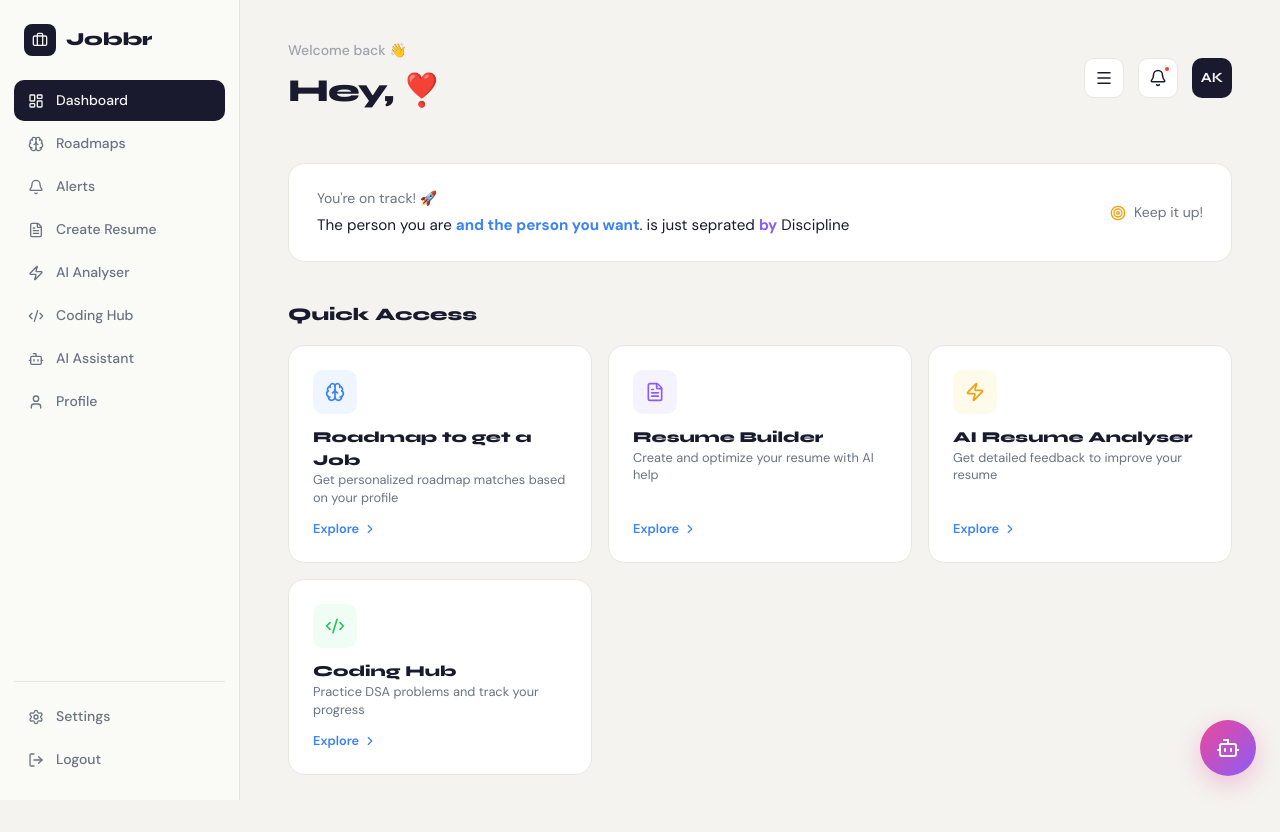
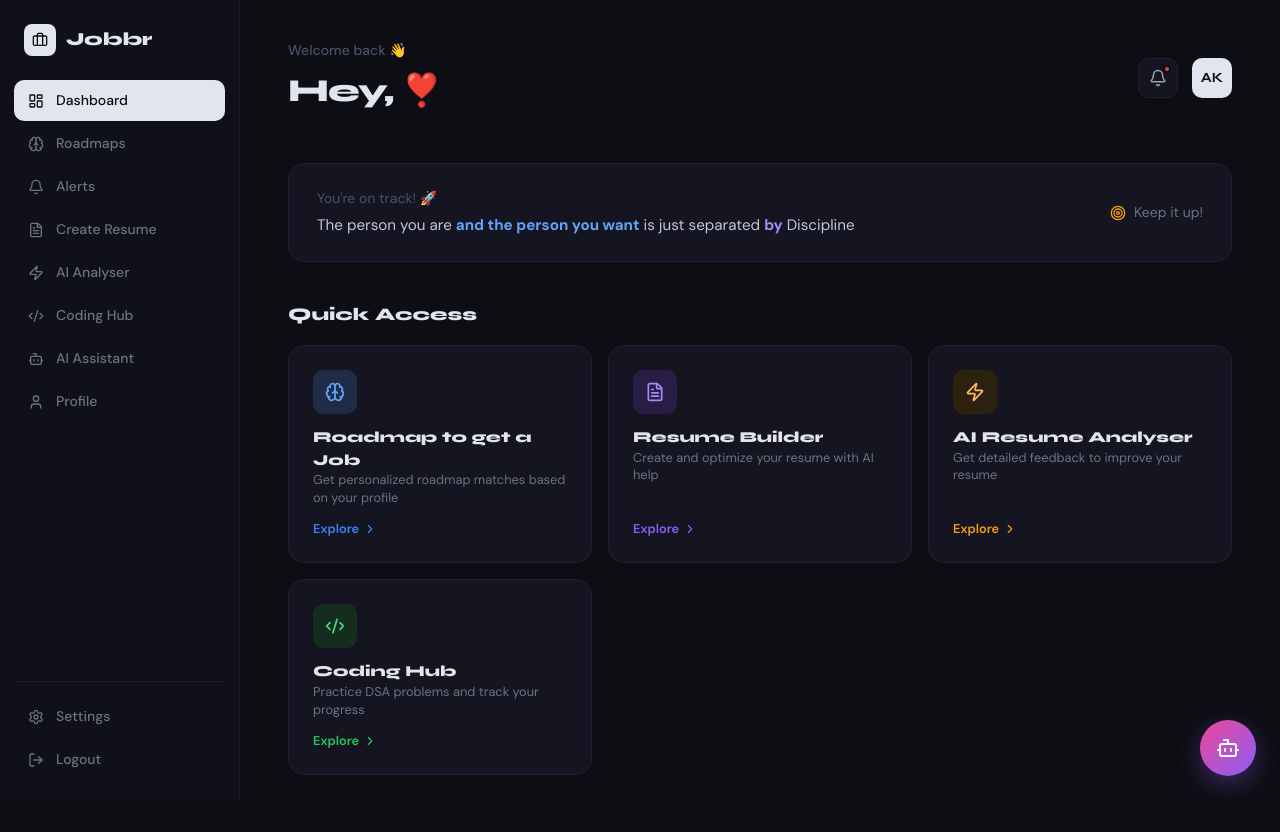
Before and after one commit to aashirwad89/Jobbr-, a Next.js app in the folder main/: page /home in a window 1280 px wide. Shown: the top 832 px of the page. Built offline with nearby package versions, Linux system fonts and the light colour scheme.

Commit message:
Updated system

```diff
--- a/main/app/home/page.tsx
+++ b/main/app/home/page.tsx
@@ -37,29 +37,33 @@ const features = [
     icon: Brain,
     title: 'Roadmap to get a Job',
     desc: 'Get personalized roadmap matches based on your profile',
-    color: '#3B82F6',
-    bg: '#EFF6FF',
+    color: '#60A5FA',
+    bg: '#1E2D45',
+    accent: '#3B82F6',
   },
   {
     icon: FileText,
     title: 'Resume Builder',
     desc: 'Create and optimize your resume with AI help',
-    color: '#8B5CF6',
-    bg: '#F5F3FF',
+    color: '#A78BFA',
+    bg: '#271D45',
+    accent: '#8B5CF6',
   },
   {
     icon: Zap,
     title: 'AI Resume Analyser',
     desc: 'Get detailed feedback to improve your resume',
-    color: '#F59E0B',
-    bg: '#FFFBEB',
+    color: '#FBB96A',
+    bg: '#2D2210',
+    accent: '#F59E0B',
   },
   {
     icon: Code2,
     title: 'Coding Hub',
     desc: 'Practice DSA problems and track your progress',
-    color: '#22C55E',
-    bg: '#F0FDF4',
+    color: '#4ADE80',
+    bg: '#152D1E',
+    accent: '#22C55E',
   },
 ];
 
@@ -94,11 +98,10 @@ export default function JobbrHome() {
     setMessages([...messages, newUserMessage]);
     setInputValue('');
 
-    // Simulate AI response
     setTimeout(() => {
       const responses = [
-        'That\'s a great question! Let me help you with that.',
-        'Based on your profile, I\'d recommend focusing on system design for SDE roles.',
+        "That's a great question! Let me help you with that.",
+        "Based on your profile, I'd recommend focusing on system design for SDE roles.",
         'Your resume looks good, but adding more projects could help boost your match rate.',
         'Keep practicing DSA! Consistency is key to cracking interviews.',
       ];
@@ -119,9 +122,9 @@ export default function JobbrHome() {
       style={{
         display: 'flex',
         minHeight: '100vh',
-        background: '#F4F3EF',
+        background: '#0D0E14',
         fontFamily: "'DM Sans', 'Segoe UI', sans-serif",
-        color: '#1A1A2E',
+        color: '#E2E4EF',
       }}
     >
       <style>{`
@@ -129,7 +132,7 @@ export default function JobbrHome() {
         * { box-sizing: border-box; margin: 0; padding: 0; }
         ::-webkit-scrollbar { width: 4px; }
         ::-webkit-scrollbar-track { background: transparent; }
-        ::-webkit-scrollbar-thumb { background: #D1D0CB; border-radius: 4px; }
+        ::-webkit-scrollbar-thumb { background: #2E3047; border-radius: 4px; }
 
         .nav-item {
           display: flex; align-items: center; gap: 12px;
@@ -138,28 +141,32 @@ export default function JobbrHome() {
           font-size: 0.875rem; font-weight: 500;
           transition: all 0.18s; white-space: nowrap;
         }
-        .nav-item:hover { background: #ECEAE4; color: #1A1A2E; }
-        .nav-item.active { background: #1A1A2E; color: #F4F3EF; }
+        .nav-item:hover { background: #1A1C28; color: #E2E4EF; }
+        .nav-item.active { background: #E2E4EF; color: #0D0E14; }
 
         .feature-card {
-          background: #FFFFFF; border: 1px solid #E8E6E0;
+          background: #141520;
+          border: 1px solid #1F2235;
           border-radius: 16px; padding: 24px;
           transition: all 0.3s; cursor: pointer;
           text-decoration: none; display: flex; flex-direction: column;
           gap: 12px;
         }
         .feature-card:hover {
-          border-color: #1A1A2E; transform: translateY(-4px);
-          box-shadow: 0 12px 32px rgba(26,26,46,0.12);
+          border-color: #3B3F5C;
+          transform: translateY(-4px);
+          box-shadow: 0 12px 32px rgba(0,0,0,0.4);
         }
 
         .ai-chat-popup {
           position: fixed; bottom: 20px; right: 20px;
           width: 380px; max-height: 600px;
-          background: #FFFFFF; border-radius: 16px;
-          box-shadow: 0 20px 60px rgba(26,26,46,0.15);
+          background: #141520;
+          border-radius: 16px;
+          box-shadow: 0 20px 60px rgba(0,0,0,0.5);
           display: flex; flex-direction: column;
-          z-index: 1000; border: 1px solid #E8E6E0;
+          z-index: 1000;
+          border: 1px solid #1F2235;
           animation: slideUp 0.3s ease;
         }
 
@@ -169,9 +176,10 @@ export default function JobbrHome() {
         }
 
         .ai-chat-header {
-          padding: 16px 18px; border-bottom: 1px solid #E8E6E0;
+          padding: 16px 18px;
+          border-bottom: 1px solid #1F2235;
           display: flex; align-items: center; justify-content: space-between;
-          background: linear-gradient(135deg, #1A1A2E 0%, #2D1B4E 100%);
+          background: #1A1C2E;
           border-radius: 16px 16px 0 0;
         }
 
@@ -184,22 +192,15 @@ export default function JobbrHome() {
           display: flex; gap: 8px; animation: fadeIn 0.3s ease;
         }
 
-        .chat-message.user {
-          justify-content: flex-end;
-        }
+        .chat-message.user { justify-content: flex-end; }
 
         .message-content {
           max-width: 70%; padding: 10px 12px; border-radius: 10px;
           font-size: 0.875rem; line-height: 1.5;
         }
 
-        .message-content.assistant {
-          background: #F7F6F2; color: #1A1A2E;
-        }
-
-        .message-content.user {
-          background: #1A1A2E; color: #F4F3EF;
-        }
+        .message-content.assistant { background: #1F2235; color: #E2E4EF; }
+        .message-content.user { background: #E2E4EF; color: #0D0E14; }
 
         @keyframes fadeIn {
           from { opacity: 0; transform: translateY(8px); }
@@ -208,29 +209,34 @@ export default function JobbrHome() {
 
         .chat-input-box {
           display: flex; gap: 8px; padding: 14px 18px;
-          border-top: 1px solid #E8E6E0;
+          border-top: 1px solid #1F2235;
         }
 
         .chat-input {
           flex: 1; padding: 10px 12px; border-radius: 8px;
-          border: 1px solid #E8E6E0; font-family: inherit;
-          font-size: 0.875rem; color: #1A1A2E;
+          border: 1px solid #2A2D3E;
+          background: #0D0E14;
+          font-family: inherit;
+          font-size: 0.875rem; color: #E2E4EF;
           transition: border-color 0.2s;
         }
 
+        .chat-input::placeholder { color: #4B5163; }
+
         .chat-input:focus {
-          outline: none; border-color: #1A1A2E;
+          outline: none; border-color: #4B4F6E;
         }
 
         .chat-send-btn {
-          width: 36px; height: 36px; background: #1A1A2E;
-          color: #F4F3EF; border: none; border-radius: 8px;
+          width: 36px; height: 36px;
+          background: #E2E4EF;
+          color: #0D0E14;
+          border: none; border-radius: 8px;
           cursor: pointer; display: flex; align-items: center;
           justify-content: center; transition: all 0.2s;
-          font-weight: 600;
         }
 
-        .chat-send-btn:hover { background: #2D2D50; }
+        .chat-send-btn:hover { background: #C8CADB; }
 
         .ai-fab {
           width: 56px; height: 56px;
@@ -238,7 +244,8 @@ export default function JobbrHome() {
           border: none; border-radius: 50%;
           color: #FFFFFF; font-size: 24px;
           cursor: pointer; display: flex; align-items: center;
-          justify-content: center; box-shadow: 0 8px 24px rgba(236,72,153,0.3);
+          justify-content: center;
+          box-shadow: 0 8px 24px rgba(139,92,246,0.35);
           transition: all 0.3s; z-index: 999;
         }
 
@@ -253,15 +260,31 @@ export default function JobbrHome() {
         .fade-up-1 { animation: fadeUp 0.5s 0.1s ease both; }
         .fade-up-2 { animation: fadeUp 0.5s 0.2s ease both; }
 
+        .header-btn {
+          width: 40px; height: 40px;
+          background: #141520;
+          border: 1px solid #1F2235;
+          border-radius: 10px;
+          display: flex; align-items: center; justify-content: center;
+          cursor: pointer; color: #9CA3AF;
+          transition: all 0.2s;
+          text-decoration: none;
+        }
+        .header-btn:hover {
+          border-color: #3B3F5C;
+          color: #E2E4EF;
+          background: #1A1C28;
+        }
+
         @media (max-width: 768px) {
           .sidebar { display: none; }
-          .main-content { margin-left: 0; padding: 16px; }
+          .main-content { margin-left: 0 !important; padding: 16px !important; }
           .ai-chat-popup { width: calc(100vw - 32px); max-width: none; }
-          .mobile-menu-btn { display: block; }
+          .mobile-menu-btn { display: block !important; }
         }
 
         @media (min-width: 768px) {
-          .mobile-menu-btn { display: none; }
+          .mobile-menu-btn { display: none !important; }
         }
       `}</style>
 
@@ -269,8 +292,8 @@ export default function JobbrHome() {
       <aside
         style={{
           width: sidebarOpen ? 240 : 0,
-          background: '#FAFAF7',
-          borderRight: '1px solid #E8E6E0',
+          background: '#0F1018',
+          borderRight: '1px solid #1A1C28',
           display: 'flex',
           flexDirection: 'column',
           padding: sidebarOpen ? '20px 14px' : 0,
@@ -280,31 +303,31 @@ export default function JobbrHome() {
           bottom: 0,
           zIndex: 100,
           overflowY: 'auto',
+          overflowX: 'hidden',
           transition: 'all 0.3s ease',
         }}
       >
-        {/* Logo */}
         {sidebarOpen && (
           <div style={{ display: 'flex', alignItems: 'center', gap: 10, padding: '4px 10px 24px' }}>
             <div
               style={{
                 width: 32,
                 height: 32,
-                background: '#1A1A2E',
+                background: '#E2E4EF',
                 borderRadius: 8,
                 display: 'flex',
                 alignItems: 'center',
                 justifyContent: 'center',
               }}
             >
-              <Briefcase size={16} color="#F4F3EF" />
+              <Briefcase size={16} color="#0D0E14" />
             </div>
             <span
               style={{
                 fontFamily: "'Syne', sans-serif",
                 fontWeight: 800,
                 fontSize: '1.15rem',
-                color: '#1A1A2E',
+                color: '#E2E4EF',
                 letterSpacing: '-0.02em',
               }}
             >
@@ -313,7 +336,6 @@ export default function JobbrHome() {
           </div>
         )}
 
-        {/* Nav Items */}
         <div style={{ display: 'flex', flexDirection: 'column', gap: 2, flex: 1 }}>
           {navItems.map((item, i) => {
             const Icon = item.icon;
@@ -332,9 +354,8 @@ export default function JobbrHome() {
           })}
         </div>
 
-        {/* Bottom Nav */}
         {sidebarOpen && (
-          <div style={{ borderTop: '1px solid #E8E6E0', paddingTop: 14, display: 'flex', flexDirection: 'column', gap: 2 }}>
+          <div style={{ borderTop: '1px solid #1A1C28', paddingTop: 14, display: 'flex', flexDirection: 'column', gap: 2 }}>
             <a href="#" className="nav-item">
               <Settings size={16} /> Settings
             </a>
@@ -369,7 +390,7 @@ export default function JobbrHome() {
           }}
         >
           <div>
-            <p style={{ fontSize: '0.875rem', color: '#9CA3AF', fontWeight: 500, marginBottom: 6 }}>
+            <p style={{ fontSize: '0.875rem', color: '#4B5163', fontWeight: 500, marginBottom: 6 }}>
               Welcome back 👋
             </p>
             <h1
@@ -378,7 +399,7 @@ export default function JobbrHome() {
                 fontWeight: 800,
                 fontSize: '2rem',
                 letterSpacing: '-0.03em',
-                color: '#1A1A2E',
+                color: '#E2E4EF',
               }}
             >
               Hey, ❣️
@@ -388,48 +409,16 @@ export default function JobbrHome() {
           <div style={{ display: 'flex', alignItems: 'center', gap: 14 }}>
             <button
               onClick={() => setSidebarOpen(!sidebarOpen)}
-              className="mobile-menu-btn"
-              style={{
-                width: 40,
-                height: 40,
-                background: '#FFFFFF',
-                border: '1px solid #E8E6E0',
-                borderRadius: 10,
-                display: 'flex',
-                alignItems: 'center',
-                justifyContent: 'center',
-                cursor: 'pointer',
-                color: '#1A1A2E',
-              }}
+              className="mobile-menu-btn header-btn"
+              style={{ border: 'none' }}
             >
               <Menu size={18} />
             </button>
 
             <a
               href="#notifications"
-              style={{
-                position: 'relative',
-                width: 40,
-                height: 40,
-                background: '#FFFFFF',
-                border: '1px solid #E8E6E0',
-                borderRadius: 10,
-                display: 'flex',
-                alignItems: 'center',
-                justifyContent: 'center',
-                cursor: 'pointer',
-                textDecoration: 'none',
-                color: '#1A1A2E',
-                transition: 'all 0.2s',
-              }}
-              onMouseEnter={(e) => {
-                (e.target as HTMLElement).style.borderColor = '#1A1A2E';
-                (e.target as HTMLElement).style.background = '#F7F6F2';
-              }}
-              onMouseLeave={(e) => {
-                (e.target as HTMLElement).style.borderColor = '#E8E6E0';
-                (e.target as HTMLElement).style.background = '#FFFFFF';
-              }}
+              className="header-btn"
+              style={{ position: 'relative' }}
             >
               <Bell size={18} />
               <span
@@ -441,7 +430,7 @@ export default function JobbrHome() {
                   height: 8,
                   background: '#EF4444',
                   borderRadius: '50%',
-                  border: '2px solid #F4F3EF',
+                  border: '2px solid #0D0E14',
                 }}
               />
             </a>
@@ -450,13 +439,13 @@ export default function JobbrHome() {
               style={{
                 width: 40,
                 height: 40,
-                background: '#1A1A2E',
+                background: '#E2E4EF',
                 borderRadius: 10,
                 display: 'flex',
                 alignItems: 'center',
                 justifyContent: 'center',
                 fontWeight: 700,
-                color: '#F4F3EF',
+                color: '#0D0E14',
                 fontSize: '0.875rem',
                 fontFamily: "'Syne', sans-serif",
               }}
@@ -470,8 +459,8 @@ export default function JobbrHome() {
         <div
           className="fade-up-1"
           style={{
-            background: '#FFFFFF',
-            border: '1px solid #E8E6E0',
+            background: '#141520',
+            border: '1px solid #1F2235',
             borderRadius: 16,
             padding: '24px 28px',
             marginBottom: 40,
@@ -479,10 +468,13 @@ export default function JobbrHome() {
         >
           <div style={{ display: 'flex', alignItems: 'center', justifyContent: 'space-between', gap: 16, flexWrap: 'wrap' }}>
             <div>
-              <p style={{ color: '#6B7280', fontSize: '0.875rem', marginBottom: 4 }}>You're on track! 🚀</p>
-              <p style={{ fontSize: '0.95rem', color: '#1A1A2E', lineHeight: 1.6 }}>
-                The person you are  <span style={{ fontWeight: 700, color: '#3B82F6' }}>and the person you want</span>. is just seprated {' '}
-                <span style={{ fontWeight: 700, color: '#8B5CF6' }}>by</span> Discipline{' '}
+              <p style={{ color: '#4B5163', fontSize: '0.875rem', marginBottom: 4 }}>You're on track! 🚀</p>
+              <p style={{ fontSize: '0.95rem', color: '#C4C7D9', lineHeight: 1.6 }}>
+                The person you are{' '}
+                <span style={{ fontWeight: 700, color: '#60A5FA' }}>and the person you want</span>
+                {' '}is just separated{' '}
+                <span style={{ fontWeight: 700, color: '#A78BFA' }}>by</span>{' '}
+                Discipline
               </p>
             </div>
             <div
@@ -507,7 +499,7 @@ export default function JobbrHome() {
               fontFamily: "'Syne', sans-serif",
               fontWeight: 800,
               fontSize: '1.1rem',
-              color: '#1A1A2E',
+              color: '#E2E4EF',
               marginBottom: 16,
             }}
           >
@@ -516,7 +508,7 @@ export default function JobbrHome() {
           <div
             style={{
               display: 'grid',
-              gridTemplateColumns: 'repeat(auto-fit, minmax(280px, 1fr))',
+              gridTemplateColumns: 'repeat(auto-fit, minmax(260px, 1fr))',
               gap: 16,
             }}
           >
@@ -551,7 +543,7 @@ export default function JobbrHome() {
                         fontFamily: "'Syne', sans-serif",
                         fontWeight: 800,
                         fontSize: '0.95rem',
-                        color: '#1A1A2E',
+                        color: '#E2E4EF',
                       }}
                     >
                       {feature.title}
@@ -560,7 +552,17 @@ export default function JobbrHome() {
                       {feature.desc}
                     </p>
                   </div>
-                  <div style={{ display: 'flex', alignItems: 'center', gap: 4, color: '#3B82F6', fontSize: '0.8rem', fontWeight: 600, marginTop: 'auto' }}>
+                  <div
+                    style={{
+                      display: 'flex',
+                      alignItems: 'center',
+                      gap: 4,
+                      color: feature.accent,
+                      fontSize: '0.8rem',
+                      fontWeight: 600,
+                      marginTop: 'auto',
+                    }}
+                  >
                     Explore <ChevronRight size={14} />
                   </div>
                 </a>
@@ -577,10 +579,17 @@ export default function JobbrHome() {
             <div style={{ display: 'flex', alignItems: 'center', gap: 10 }}>
               <Bot size={18} color="#F9A8D4" />
               <div>
-                <div style={{ color: '#F4F3EF', fontFamily: "'Syne', sans-serif", fontWeight: 800, fontSize: '0.9rem' }}>
+                <div
+                  style={{
+                    color: '#E2E4EF',
+                    fontFamily: "'Syne', sans-serif",
+                    fontWeight: 800,
+                    fontSize: '0.9rem',
+                  }}
+                >
                   AI Career Coach
                 </div>
-                <div style={{ fontSize: '0.7rem', color: '#9CA3AF' }}>Always here to help</div>
+                <div style={{ fontSize: '0.7rem', color: '#4B5163' }}>Always here to help</div>
               </div>
             </div>
             <button
@@ -588,7 +597,7 @@ export default function JobbrHome() {
               style={{
                 background: 'none',
                 border: 'none',
-                color: '#F4F3EF',
+                color: '#6B7280',
                 cursor: 'pointer',
                 display: 'flex',
                 alignItems: 'center',
@@ -632,11 +641,7 @@ export default function JobbrHome() {
         <button
           className="ai-fab"
           onClick={() => setShowAIChat(true)}
-          style={{
-            position: 'fixed',
-            bottom: 24,
-            right: 24,
-          }}
+          style={{ position: 'fixed', bottom: 24, right: 24 }}
           title="Open AI Assistant"
         >
           <Bot size={24} />
--- a/main/app/login/page.tsx
+++ b/main/app/login/page.tsx
@@ -131,7 +131,7 @@ export default function AuthPage() {
       setSuccessMsg(isLogin ? "Signed in! Redirecting…" : "Account created! Redirecting…");
 
       // 4. Redirect → /home after login/signup
-      setTimeout(() => router.push("/home"), 900);
+      setTimeout(() => router.push("/resume-builder"), 900);
 
     } catch (err: any) {
       setErrors({
```
Also changed, not shown: main/app/resume-builder/page.tsx (+10 -1 lines).
